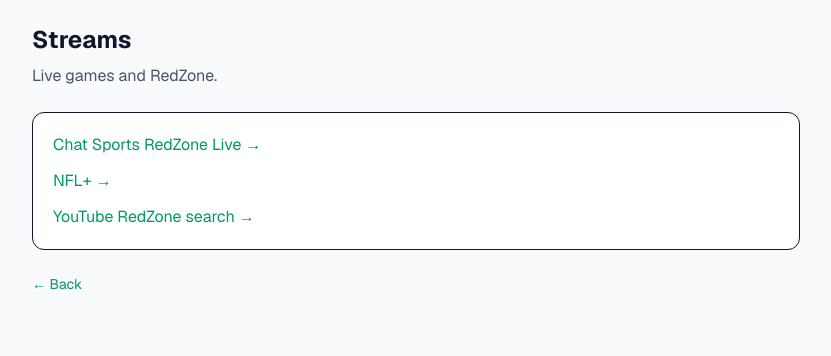
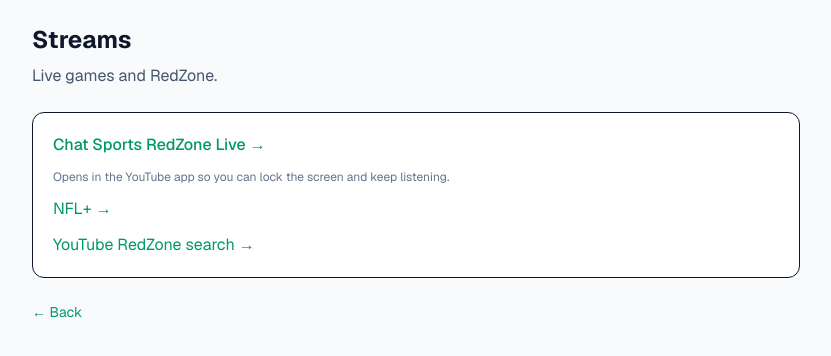
Before and after one commit to adelgrippo-a11y/ff-manager, a Next.js app: page /streams in a window 1280 px wide. Shown: the top 356 px of the page, without its empty margins (224-1055 px from the left). Built offline with nearby package versions, Linux system fonts and the light colour scheme.

Commit message:
Clarify RedZone link opens in YouTube app for background audio

```diff
--- a/src/app/streams/page.tsx
+++ b/src/app/streams/page.tsx
@@ -7,7 +7,10 @@ export default function StreamsPage() {
         <h1 className="text-2xl font-bold mb-2 text-slate-900 dark:text-white">Streams</h1>
         <p className="text-slate-600 dark:text-slate-300 mb-6">Live games and RedZone.</p>
         <div className="bg-white dark:bg-slate-900 rounded-xl border p-5 space-y-3">
-          <a href="https://www.youtube.com/live/LxJIVjEZJM8" target="_blank" rel="noopener" className="block text-emerald-600 dark:text-emerald-400">Chat Sports RedZone Live →</a>
+          <a href="https://www.youtube.com/live/LxJIVjEZJM8" target="_blank" rel="noopener" className="block text-emerald-600 dark:text-emerald-400 font-medium">
+            Chat Sports RedZone Live →
+          </a>
+          <p className="text-xs text-slate-500 dark:text-slate-400">Opens in the YouTube app so you can lock the screen and keep listening.</p>
           <a href="https://www.nfl.com/plus/" target="_blank" rel="noopener" className="block text-emerald-600 dark:text-emerald-400">NFL+ →</a>
           <a href="https://www.youtube.com/results?search_query=nfl+redzone+live" target="_blank" rel="noopener" className="block text-emerald-600 dark:text-emerald-400">YouTube RedZone search →</a>
         </div>
```
